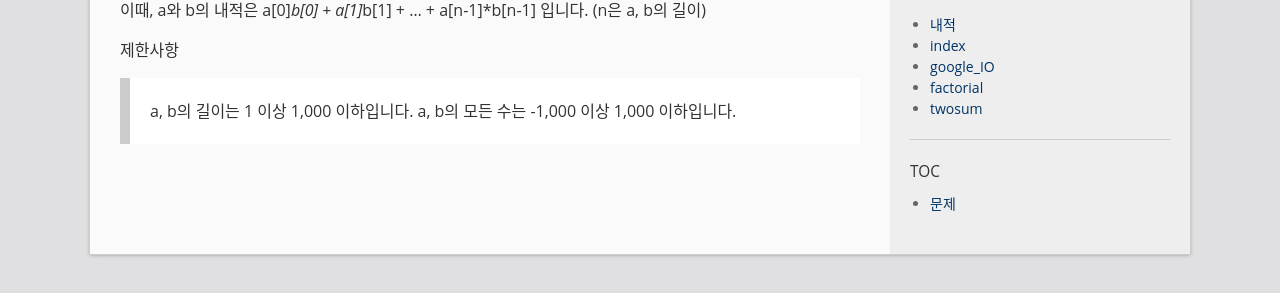
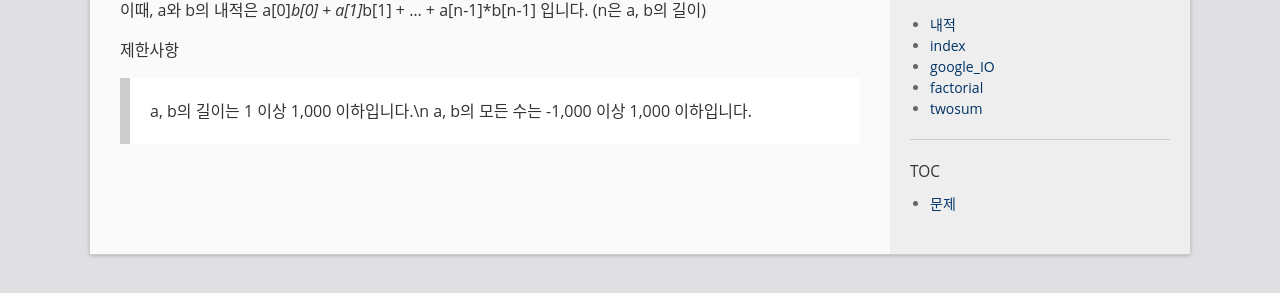
Before and after one commit to bh6366632/bh6366632.github.com, a Jekyll site: the page built from _posts/2024-04-21-inner_product.md, in a window 1280 px wide. Shown: the part 392-685 px from the top of the page. Built offline with Jekyll 4.4.1, drawn with Linux system fonts in a browser that asks for light colours.

```diff
--- a/_posts/2024-04-21-inner_product.md
+++ b/_posts/2024-04-21-inner_product.md
@@ -16,5 +16,5 @@ permalink: /archivers/inner_product
 
 
 제한사항
->a, b의 길이는 1 이상 1,000 이하입니다.
+>a, b의 길이는 1 이상 1,000 이하입니다.\n
 >a, b의 모든 수는 -1,000 이상 1,000 이하입니다.
```
